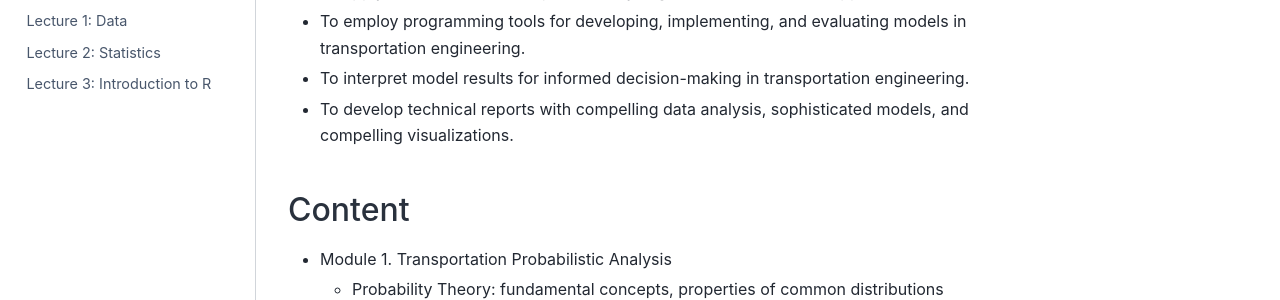
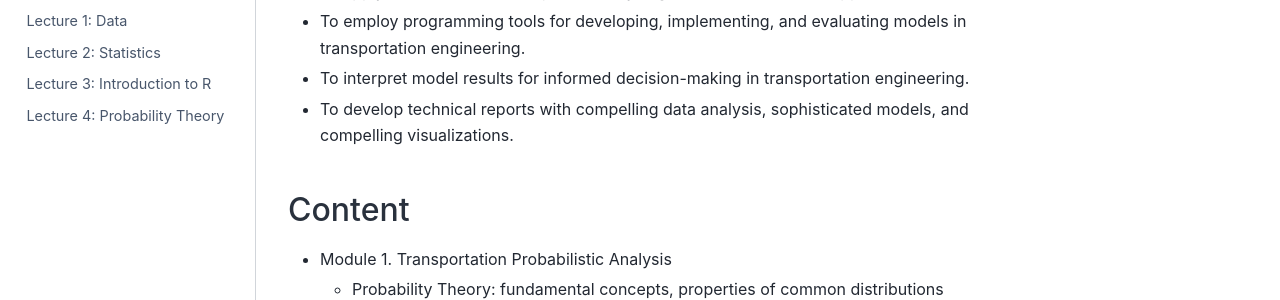
Before and after one commit to anmpahwa/CE5540, a Jupyter Book: the page built from book/intro.md, in a window 1280 px wide. Shown: the part 360-660 px from the top of the page. Built offline with Jupyter Book 1.0.4 settings and Sphinx 7.4.7 and the Sphinx Book theme 1.1.4, drawn with Linux system fonts in a browser that asks for light colours; comment, search, counter and statistics services are not loaded.

Commit message:
update toc.yml

```diff
--- a/book/_toc.yml
+++ b/book/_toc.yml
@@ -7,3 +7,4 @@ parts:
     - file: content/lecture_01.ipynb
     - file: content/lecture_02.ipynb
     - file: content/lecture_03.ipynb
+    - file: content/lecture_04.ipynb
```
